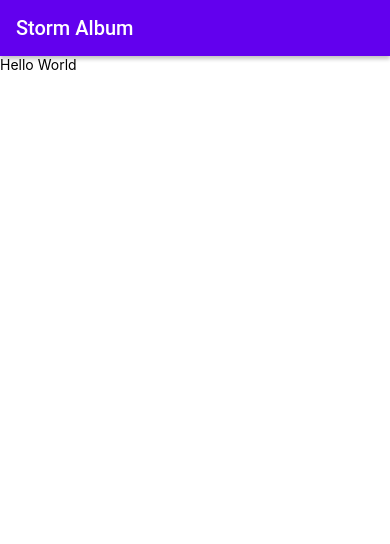
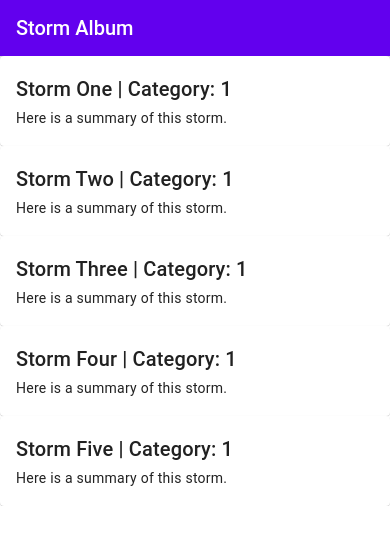
Before and after one commit to Matt-T977/storm_album_native, a React Native app: screen / in a window 390 px wide. Shown: the top 544 px of the page. Built offline with nearby package versions, Linux system fonts and the light colour scheme.

Commit message:
Initial Flat List made for storm data | fake storm data created
Initial Flat List made for storm data | fake storm data created

```diff
--- a/src/components/App.js
+++ b/src/components/App.js
@@ -11,26 +11,67 @@ import {
   ScrollView,
   View,
   Text,
+  FlatList,
+  SafeAreaView,
+  StyleSheet,
+  // TouchableOpacity
  } from 'react-native';
+import {
+  Card,
+  Title,
+  Paragraph,
+} from 'react-native-paper'
 import {
   Appbar,
 } from 'react-native-paper';
+import data from '../data/data';
 
 
-
+const Item = ({ title, category, summary }) => (
+  <Card>
+    <Card.Content>
+      <Title>{title} | Category: {category}</Title>
+      <Paragraph>{summary}</Paragraph>
+    </Card.Content>
+  </Card>
+);
 
 
 export default function App () {
 
+  const renderItem = ({ item }) => (
+    <Item title={item.title} category={item.category} summary={item.summary} />
+  );
 
-  // render() {
+
+
     return (
-      <ScrollView>
+      <SafeAreaView>
         <Appbar.Header>
           <Appbar.Content title="Storm Album" />
         </Appbar.Header>
         <View>
-          <Text>Hello World</Text>
+          <FlatList
+            data={data}
+            renderItem={renderItem}
+            keyExtractor={item => item.id}
+          />
         </View>
-      </ScrollView>
+      </SafeAreaView>
     )};
+
+    const styles = StyleSheet.create({
+      // container: {
+      //   flex: 1,
+      //   marginTop: StatusBar.currentHeight || 0,
+      // },
+      item: {
+        backgroundColor: '#f9c2ff',
+        padding: 20,
+        marginVertical: 8,
+        marginHorizontal: 16,
+      },
+      title: {
+        fontSize: 32,
+      },
+    });
--- /dev/null
+++ b/src/data/data.js
@@ -0,0 +1,29 @@
+const data = [
+    {
+        title: 'Storm One',
+        category: '1',
+        summary: 'Here is a summary of this storm.'
+    },
+    {
+        title: 'Storm Two',
+        category: '1',
+        summary: 'Here is a summary of this storm.'
+    },
+    {
+        title: 'Storm Three',
+        category: '1',
+        summary: 'Here is a summary of this storm.'
+    },
+    {
+        title: 'Storm Four',
+        category: '1',
+        summary: 'Here is a summary of this storm.'
+    },
+    {
+        title: 'Storm Five',
+        category: '1',
+        summary: 'Here is a summary of this storm.'
+    }
+]
+
+export default data
```
Also changed, not shown: 21 other files (tests, documents, lock files or other folders).
